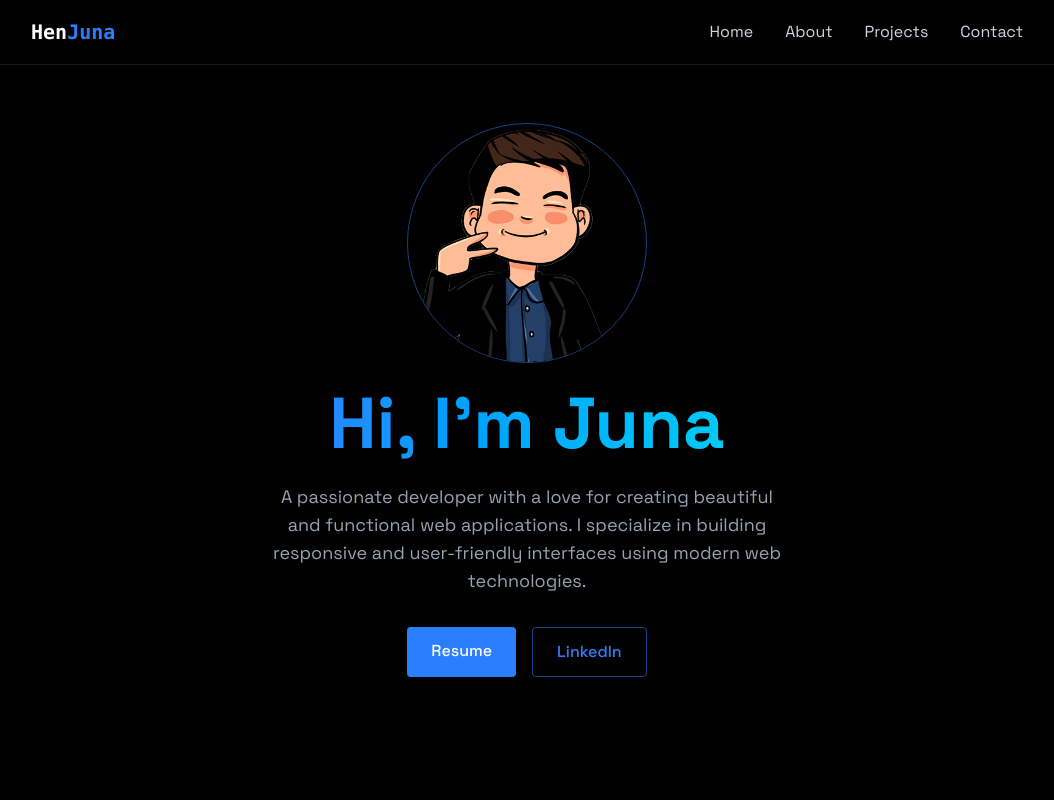
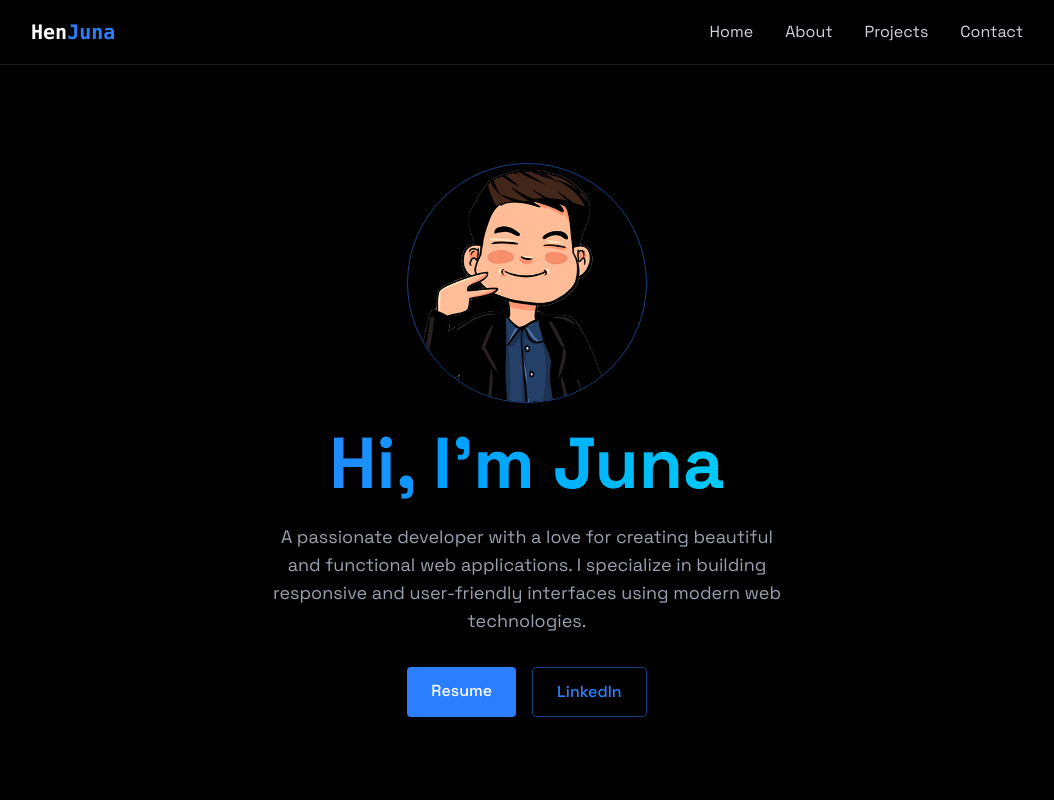
Before and after one commit to henjuna/juna-portfolio, a React (Vite) app: page / in a window 1280 px wide. Shown: the top 800 px of the page, without its empty margins (113-1167 px from the left). Built offline with nearby package versions, Linux system fonts and the light colour scheme.

Commit message:
Add padding to Home section for improved layout

```diff
--- a/src/components/sections/Home.tsx
+++ b/src/components/sections/Home.tsx
@@ -5,7 +5,7 @@
   return (
     <section
       id="home"
-      className="min-h-screen flex items-center justify-center relative"
+      className="min-h-screen flex items-center justify-center relative pt-20"
     >
       <RevealOnScroll>
         <div className="text-center z-10 px-4">
```
